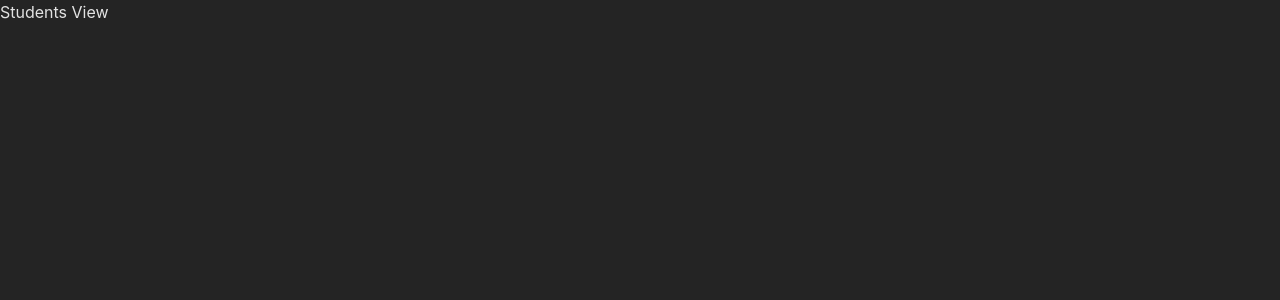
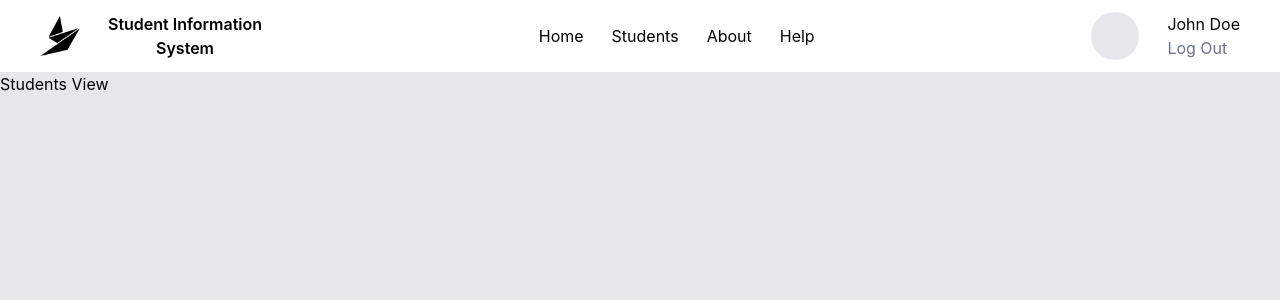
Before and after one commit to eljesa-kqiku/student-management-system, a Vue app: page /students in a window 1280 px wide. Shown: the top 300 px of the page. Built offline with nearby package versions, Linux system fonts and the light colour scheme.

Commit message:
Added Header Component

```diff
--- a/src/assets/style/default.css
+++ b/src/assets/style/default.css
@@ -4,8 +4,6 @@
   font-weight: 400;
 
   color-scheme: light dark;
-  color: rgba(255, 255, 255, 0.87);
-  background-color: #242424;
 
   font-synthesis: none;
   text-rendering: optimizeLegibility;
--- /dev/null
+++ b/src/components/Header.vue
@@ -0,0 +1,31 @@
+<template>
+  <div class="header-wrapper flex justify-between items-center pt-3 pb-3 ps-10 pe-10">
+    <div class="logo-wrapper flex items-center gap-7">
+      <img src="../assets/logo/logo1.png" alt="logo" class="w-10 h-10">
+      <h2 class="font-semibold text-center">Student Information  <br/>System</h2>
+    </div>
+    <div class="navbar-wrapper flex gap-7">
+      <p class="navbar-item">Home</p>
+      <p class="navbar-item">Students</p>
+      <p class="navbar-item">About</p>
+      <p class="navbar-item">Help</p>
+    </div>
+    <div class="user-wrapper flex gap-7 items">
+      <div class="user-image rounded-full w-12 h-12 bg-gray-200"></div>
+      <div class="user-text min-w-16">
+        <p>John Doe</p>
+        <p class="text-gray-500">Log Out</p>
+      </div>
+    </div>
+  </div>
+</template>
+
+<script>
+
+</script>
+
+<style scoped>
+.navbar-item{
+  @apply hover:text-emerald-800 cursor-pointer
+}
+</style>
--- a/src/views/About/About.vue
+++ b/src/views/About/About.vue
@@ -1,9 +1,13 @@
 <template>
-  <p>About View</p>
+  <Header />
+  <div class="about-wrapper bg-gray-200 w-full h-full">
+    <div>About View</div>
+  </div>
 </template>
 
 <script setup>
 
+import Header from "../../components/Header.vue";
 </script>
 
 <style scoped>
--- a/src/views/Help/Help.vue
+++ b/src/views/Help/Help.vue
@@ -1,9 +1,13 @@
 <template>
-  <p>Help View</p>
+  <Header />
+  <div class="help-wrapper bg-gray-200 w-full h-full">
+    <div>Help View</div>
+  </div>
 </template>
 
 <script setup>
 
+import Header from "../../components/Header.vue";
 </script>
 
 <style scoped>
--- a/src/views/Home/Home.vue
+++ b/src/views/Home/Home.vue
@@ -1,9 +1,12 @@
 <template>
-  <p>Home View</p>
+  <Header />
+  <div class="home-wrapper bg-gray-200 w-full h-full">
+    <div>Home View</div>
+  </div>
 </template>
 
 <script setup>
-
+import Header from '../../components/Header.vue'
 </script>
 
 <style scoped>
--- a/src/views/Students/Students.vue
+++ b/src/views/Students/Students.vue
@@ -1,9 +1,12 @@
 <template>
-  <p>Students View</p>
+  <Header />
+  <div class="students-wrapper bg-gray-200 w-full h-full">
+    <div>Students View</div>
+  </div>
 </template>
 
 <script setup>
-
+import Header from "../../components/Header.vue";
 </script>
 
 <style scoped>
```
Also changed, not shown: 1 other file (tests, documents, lock files or other folders).
